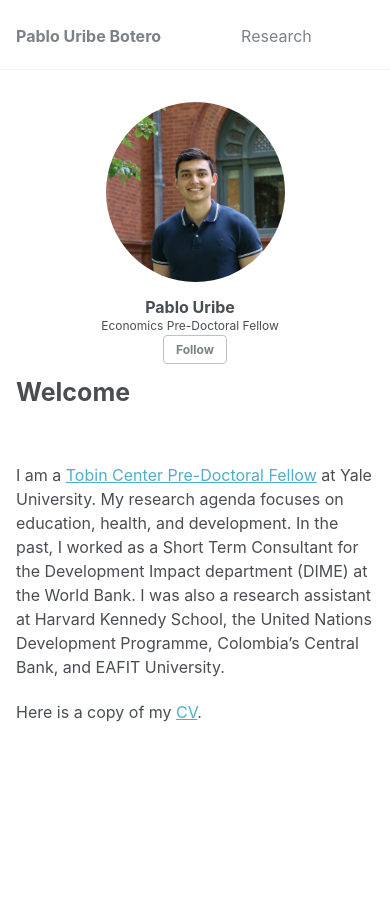
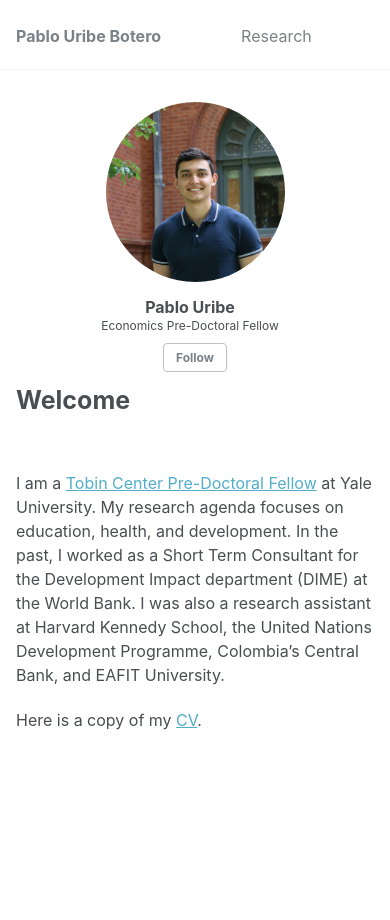
Before and after one commit to PabloUribeB/PabloUribeB.github.io, a Jekyll site: the page built from _pages/about.md, in a window 390 px wide. Built offline with Jekyll 4.4.1, drawn with Linux system fonts in a browser that asks for light colours.

Commit message:
Update custom.scss

```diff
--- a/_sass/custom.scss
+++ b/_sass/custom.scss
@@ -9,7 +9,7 @@
   .author__avatar {
     display: block !important;
     width: 100% !important;
-    margin: 1em auto !important;  // Top:0, Right:auto, Bottom:2em, Left:auto
+    margin: 0 auto 1em auto !important;  // Top:0, Right:auto, Bottom:2em, Left:auto
     float: none !important;
     text-align: center;
   }
@@ -17,7 +17,7 @@
   .author__content {
     display: block !important;
     width: 100% !important;
-    margin: 0 auto !important;  // Increased bottom margin
+    margin: 0 auto 0.5em auto !important;  // Increased bottom margin
     float: none !important;
     text-align: center;
   }
```
